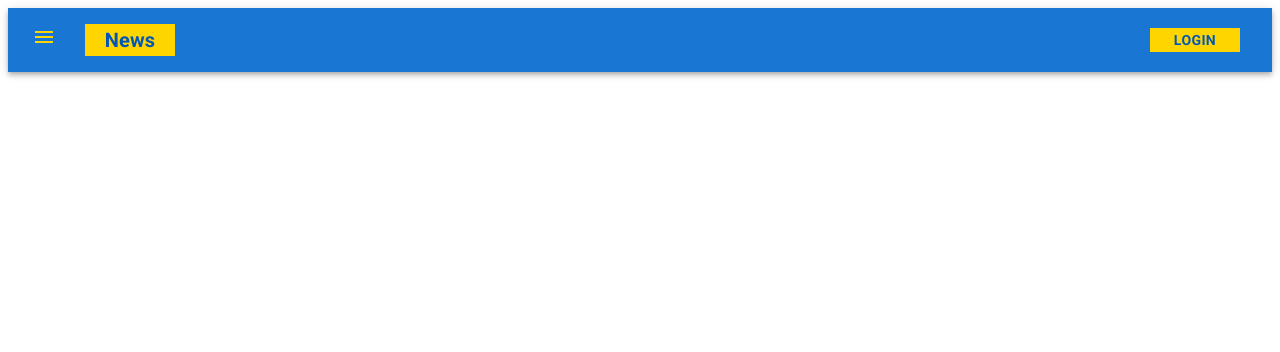
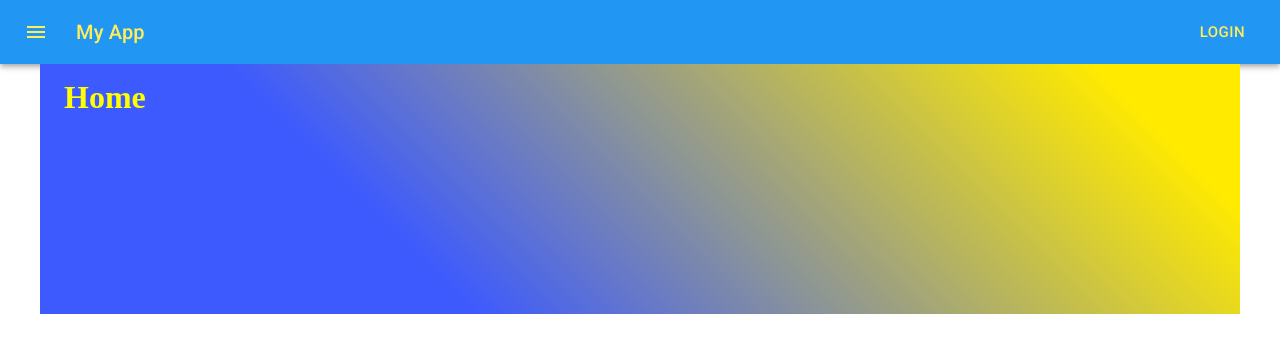
Before and after one commit to ulissessoaresmoreira/my_app, a React (Create React App) app: page / in a window 1280 px wide. Shown: the top 352 px of the page. Built offline with nearby package versions, Linux system fonts and the light colour scheme.

Commit message:
add template default in react

```diff
--- a/src/App.js
+++ b/src/App.js
@@ -5,22 +5,25 @@ import {
   Route
 } from 'react-router-dom'
 
+import TemplateDefault from './templates/Default'
+
 import Home from './pages/Home';
-import Header from './partials/Header';
+//import Header from './partials/Header';
 
 
 const App = () => {
   return (
     <>
-
+      <TemplateDefault>
         <Router>
           <Switch>
-        <Header />
             <Route path="/">
               <Home />
             </Route>
           </Switch>
         </Router>
+      </TemplateDefault>
+
 
     </>
   )
--- /dev/null
+++ b/src/index.css
@@ -0,0 +1,5 @@
+*{
+    margin: 0;
+    padding: 0;
+    box-sizing: 0;
+}
--- a/src/index.js
+++ b/src/index.js
@@ -1,12 +1,34 @@
 import React from 'react'
 import ReactDOM from 'react-dom'
+import { createTheme, ThemeProvider } from '@mui/material/styles';
 
 import App from './App'
+import './index.css'
+
+import {
+  blue,
+  yellow,
+}
+from '@material-ui/core/colors/'
+
+
+const theme = createTheme({
+  palette: {
+    primary: {
+      main: blue[500],
+    },
+    secondary: {
+      main: yellow[400]
+    }
+  },
+})
 
 
 ReactDOM.render(
   <React.StrictMode>
-    <App />
+    <ThemeProvider theme={theme}>
+      <App />
+    </ThemeProvider>
   </React.StrictMode>,
   document.getElementById('root')
 )
--- a/src/pages/About.js
+++ b/src/pages/About.js
@@ -8,3 +8,6 @@ const About = () => {
         </>
     )
 }
+
+
+export default About
--- a/src/pages/Home.js
+++ b/src/pages/Home.js
@@ -1,12 +1,13 @@
 import React from 'react'
 
-import Header from '../partials/Header'
+
 
 const Home = () => {
 
     return (
 
             <>
+                <h1>Home</h1>
             </>
 
 
--- a/src/partials/Header.js
+++ b/src/partials/Header.js
@@ -9,26 +9,6 @@ import {
 } from '@mui/material'
 
 import MenuIcon from '@mui/icons-material/Menu'
-import styled from 'styled-components'
-//import { makeStyles } from '@mui/material' NÃO FUNCIONA
-
-
-const MyApp = styled.div`
-    color: #0057B8;
-    background-color: #FFD500;
-    width: 90px;
-    font-weight: 900;
-    margin-left: 1px;
-    padding: 0px;
-    display: flex;
-    justify-content: center;
-`
-
-const Menu = styled.div`
-    color:#FFD500;
-    font-weight: 900;
-`
-
 
 const Header = () => {
 
@@ -40,16 +20,16 @@ const Header = () => {
             <IconButton
                 size="large"
                 edge="start"
-                color="inherit"
+                color="secondary"
                 aria-label="menu"
                 sx={{ mr: 2 }}
             >
-            <Menu><MenuIcon /></Menu>
+            <MenuIcon />
             </IconButton>
-            <Typography variant="h6" component="div" sx={{ flexGrow: 1 }}>
-                <MyApp>News</MyApp>
+            <Typography variant="h6" component="div" color="secondary" size="large" sx={{ flexGrow: 1 }}>
+                My App
             </Typography>
-            <Button color="inherit"><MyApp>Login</MyApp></Button>
+            <Button color="secondary" size="large">Login</Button>
             </Toolbar>
         </AppBar>
 
--- /dev/null
+++ b/src/templates/Default.js
@@ -0,0 +1,32 @@
+import Container from '@mui/material/Container'
+import { makeStyles } from '@material-ui/styles'
+
+import Header from '../partials/Header'
+
+
+
+
+const useStyles = makeStyles ({
+    container:{
+        padding: '15px 10px',
+        background: 'linear-gradient(45deg, #3d5afe 30%, #ffea00 90%)',
+        height: '250px',
+        color: 'yellow',
+    }
+})
+
+
+
+const Default = ({children}) =>{
+    const classes = useStyles()
+    return (
+        <>
+            <Header />
+            <Container className={classes.container}>
+                {children}
+            </Container>
+        </>
+    )
+}
+
+export default Default
```
Also changed, not shown: src/partials/Header.style.js (added, +11 -0 lines). Lines whose indentation alone changed are shown as unchanged.
